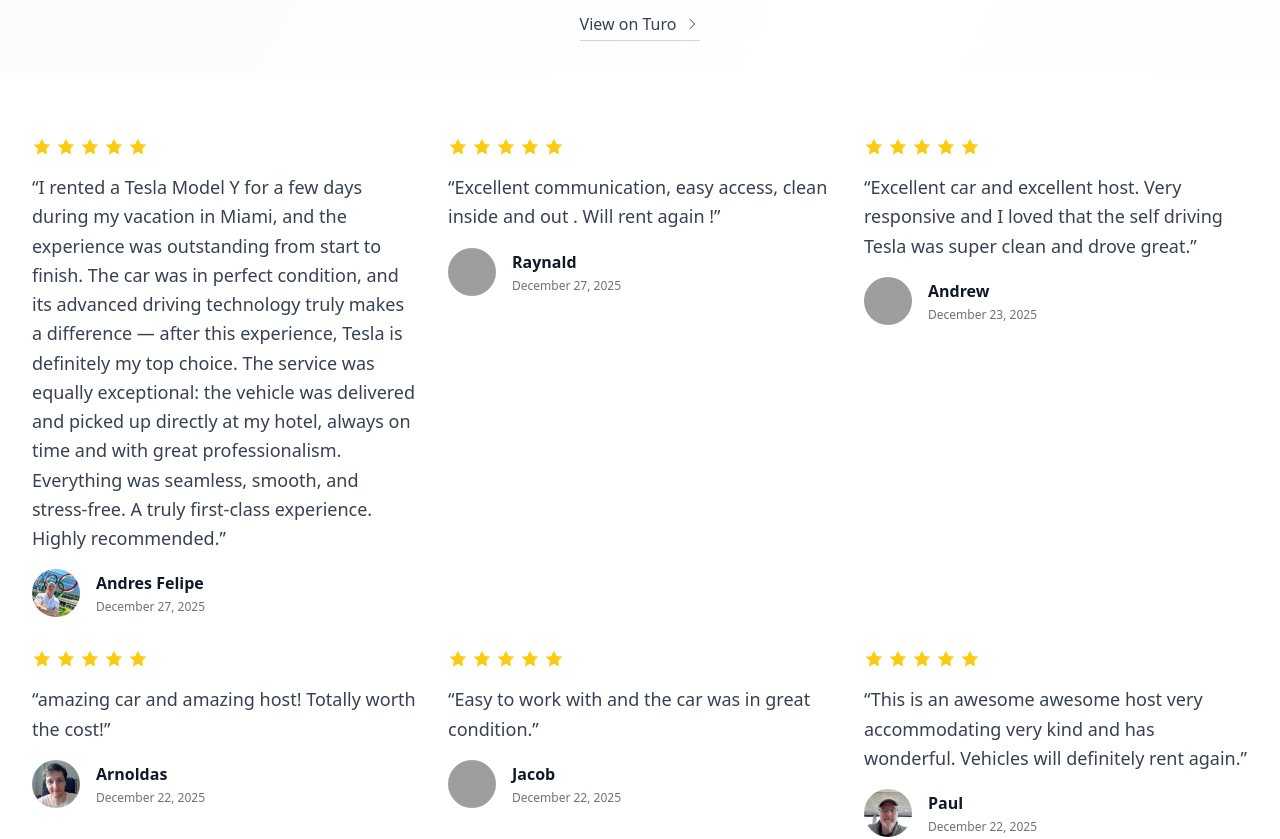
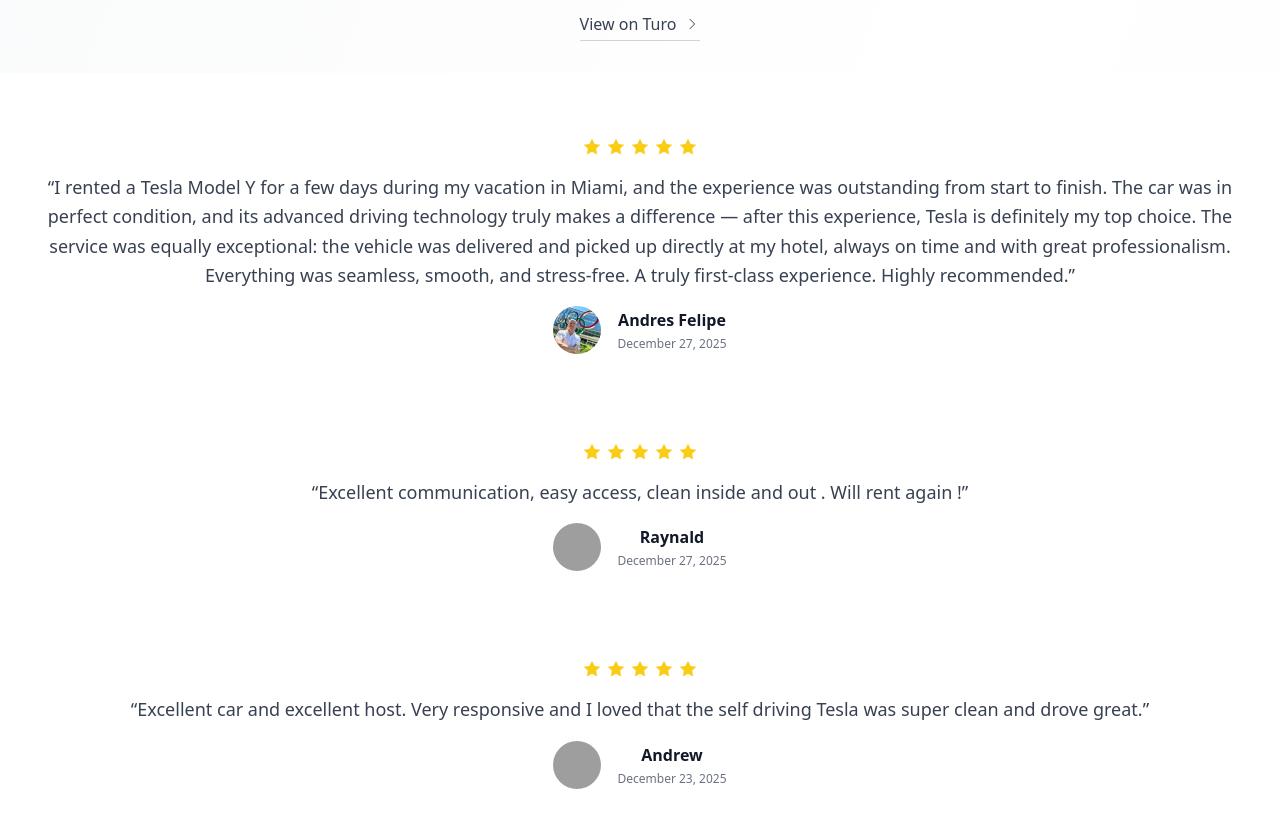
Before and after one commit to romanvieito/tsla-rent-miami, a Next.js app: page /reviews in a window 1280 px wide. Shown: the part 720-1559 px from the top of the page. Built offline with nearby package versions, Linux system fonts and the light colour scheme; no server answers; grey boxes are pictures that could not be loaded.

Commit message:
Fix reviews layout: center content and show one review per column

```diff
--- a/app/reviews/page.tsx
+++ b/app/reviews/page.tsx
@@ -87,21 +87,23 @@ export default function ReviewsPage() {
         <div className="max-w-7xl mx-auto px-4 sm:px-6 lg:px-8">
           {reviews.length > 0 ? (
             <>
-              <div className="grid gap-8 md:grid-cols-2 lg:grid-cols-3">
+              <div className="grid gap-8 grid-cols-1">
                 {visibleReviews.map((review) => (
-                  <div key={review.id} className="space-y-4">
+                  <div key={review.id} className="space-y-4 text-center mb-14">
                     {/* Star rating */}
-                    <div className="flex items-center gap-1">
+                    <div className="flex items-center justify-center gap-1">
                       <StarRating rating={review.rating} />
                     </div>
 
-                    {/* Quote */}
-                    <blockquote className="text-lg text-gray-700 leading-relaxed">
-                      &ldquo;{review.text}&rdquo;
-                    </blockquote>
+                    {/* Quote - only show if text exists */}
+                    {review.text.trim() && (
+                      <blockquote className="text-lg text-gray-700 leading-relaxed">
+                        &ldquo;{review.text}&rdquo;
+                      </blockquote>
+                    )}
 
                     {/* Author info */}
-                    <div className="flex items-center gap-4">
+                    <div className="flex items-center justify-center gap-4">
                       <div className="flex-shrink-0">
                         {review.photo ? (
                           <Image
```
